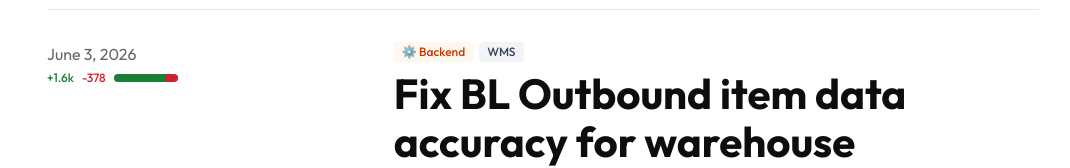
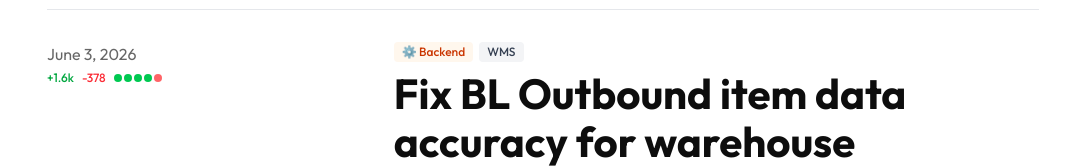
Before and after one commit to SjdnDzikran/changelog-len, a Next.js app: page / in a window 1280 px wide. Shown: the part 283-451 px from the top of the page, without its empty margins (97-1167 px from the left). Built offline with nearby package versions, Linux system fonts and the light colour scheme.

Commit message:
style: use 5 green/red boxes for diff stats with softer colors

```diff
--- a/src/app/page.tsx
+++ b/src/app/page.tsx
@@ -32,17 +32,19 @@ function DayDiffStats({ day }: { day: ChangelogDayType }) {
 
   return (
     <div className="flex items-center gap-2 text-xs text-black/50 mt-1">
-      <span className="text-[#1a7f37] font-medium">+{formatNumber(totalAdditions)}</span>
-      <span className="text-[#cf222e] font-medium">-{formatNumber(totalDeletions)}</span>
-      <div className="h-2 w-16 rounded-full overflow-hidden bg-gray-200 flex">
-        <div
-          className="h-full bg-[#1a7f37]"
-          style={{ width: `${additionsPercent}%` }}
-        />
-        <div
-          className="h-full bg-[#cf222e]"
-          style={{ width: `${deletionsPercent}%` }}
-        />
+      <span className="text-green-600 font-medium">+{formatNumber(totalAdditions)}</span>
+      <span className="text-red-500 font-medium">-{formatNumber(totalDeletions)}</span>
+      <div className="flex gap-0.5">
+        {Array.from({ length: 5 }).map((_, i) => {
+          const threshold = ((i + 1) / 5) * 100;
+          const isGreen = threshold <= additionsPercent;
+          return (
+            <div
+              key={i}
+              className={`h-2 w-2 rounded-sm ${isGreen ? "bg-green-500" : "bg-red-400"}`}
+            />
+          );
+        })}
       </div>
     </div>
   );
```
